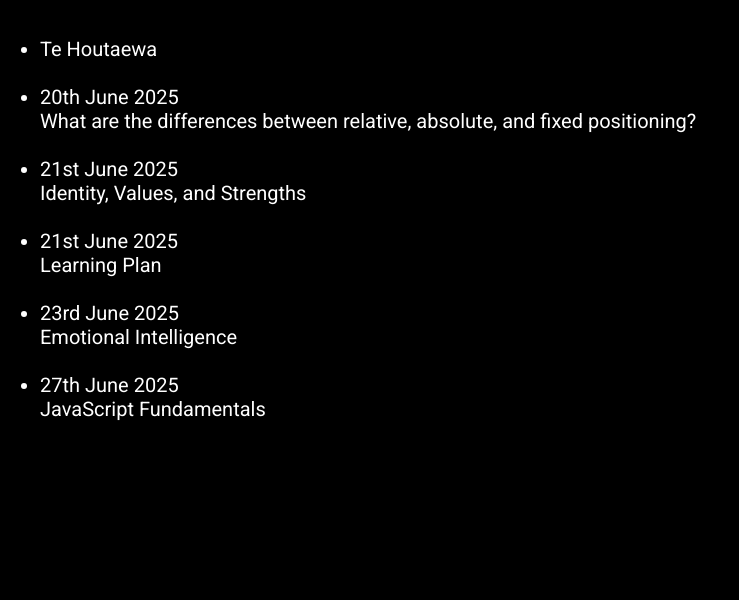
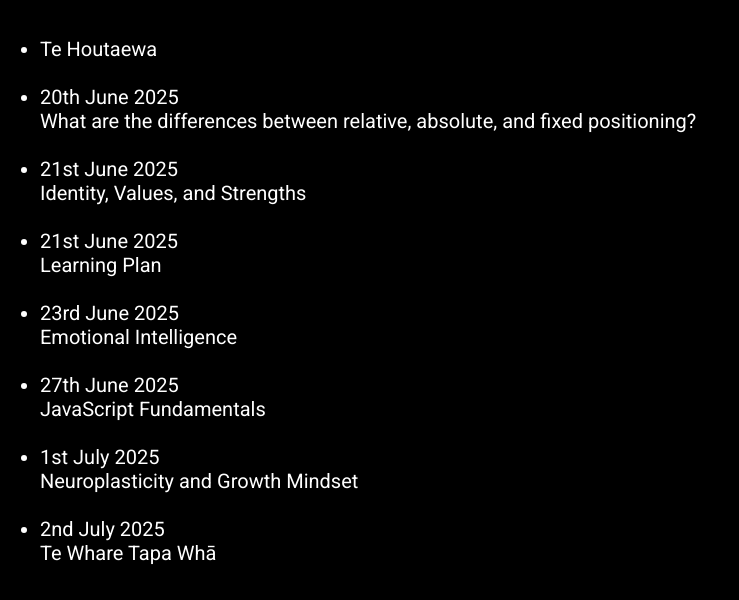
Before and after one commit to korey-zondag/korey-zondag.github.io, a plain HTML site: page blogs.html in a window 1280 px wide. Shown: the part 260-860 px from the top of the page, without its empty margins (0-739 px from the left). Drawn offline with Linux system fonts and the light colour scheme.

Commit message:
create links to blogs

```diff
--- a/blogs.html
+++ b/blogs.html
@@ -79,6 +79,20 @@
           </a>
         </li>
         <br />
+        <li>
+          <a href="blog/neuroplasticity.html">
+            1st July 2025<br />
+            Neuroplasticity and Growth Mindset
+          </a>
+        </li>
+        <br />
+        <li>
+          <a href="blog/te-whare-tapa-wha.html">
+            2nd July 2025<br />
+            Te Whare Tapa Whā
+          </a>
+        </li>
+        <br />
       </ul>
     </div>
     <br />
```
